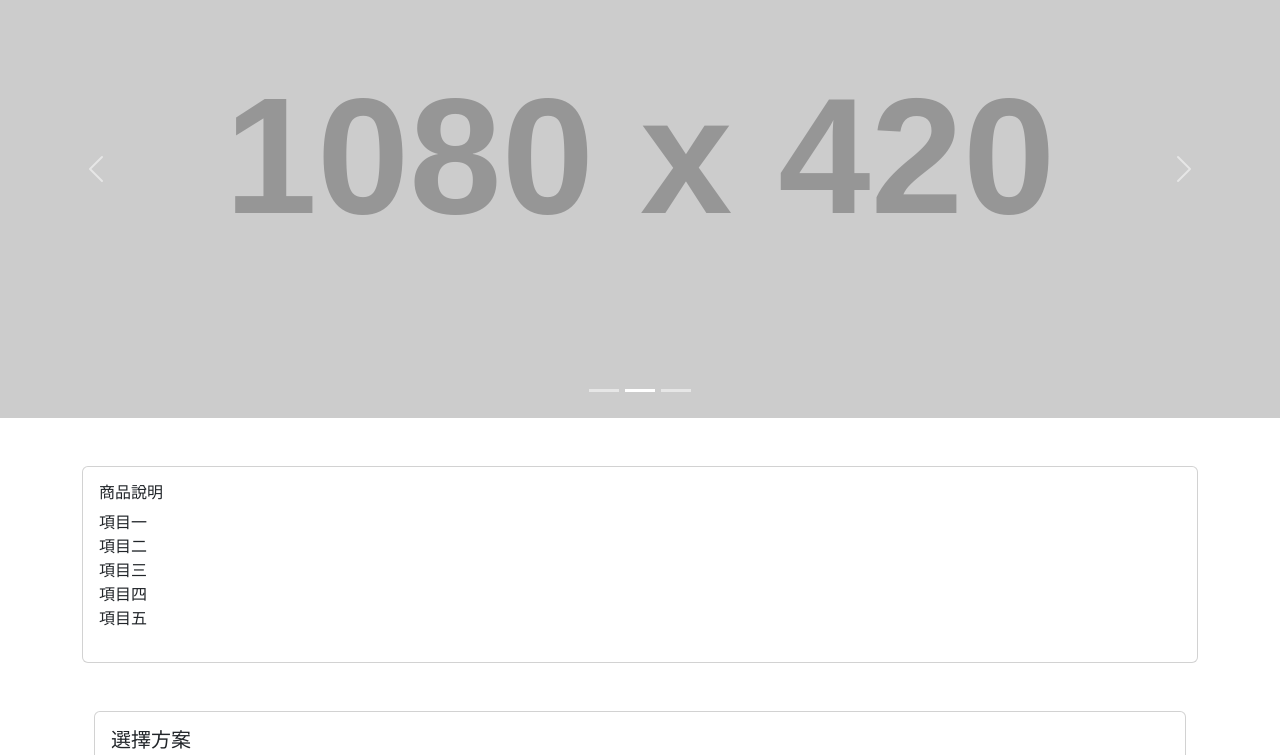
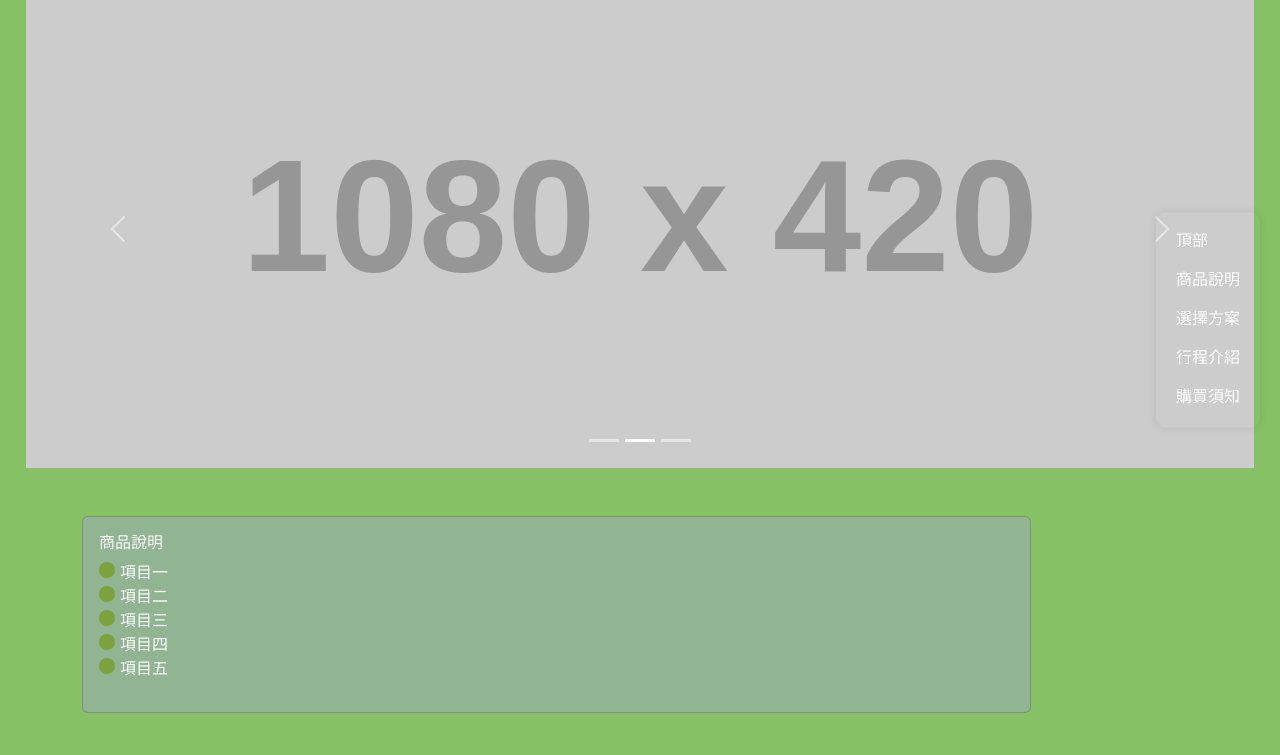
Before and after one commit to yonndosky/lunghwa, a plain HTML site: page introduction.html in a window 1280 px wide. Shown: the part 80-835 px from the top of the page. Drawn offline with nearby package versions, Linux system fonts and the light colour scheme; the site is published under a folder, as on GitHub Pages, so addresses that start at the root find nothing; placeholder pictures from the web are drawn by us.

Commit message:
Update introduction.html

```diff
--- a/introduction.html
+++ b/introduction.html
@@ -6,9 +6,9 @@
     <meta name="viewport" content="width=device-width, initial-scale=1.0">
     <title>Bootstrap Carousel</title>
     <link href="https://cdn.jsdelivr.net/npm/bootstrap@5.3.0/dist/css/bootstrap.min.css" rel="stylesheet">
-    <link href="/css/navbar.css" type="text/css" rel="stylesheet">
-    <link href="/css/global.css" type="text/css" rel="stylesheet">
-    <link href="/css/intro.css" type="text/css" rel="stylesheet">
+    <link href="css/navbar.css" type="text/css" rel="stylesheet">
+    <link href="css/global.css" type="text/css" rel="stylesheet">
+    <link href="css/intro.css" type="text/css" rel="stylesheet">
     <script defer>
         document.addEventListener('DOMContentLoaded', function () {
             const menuLinks = document.querySelectorAll('.floating-menu a');
```
